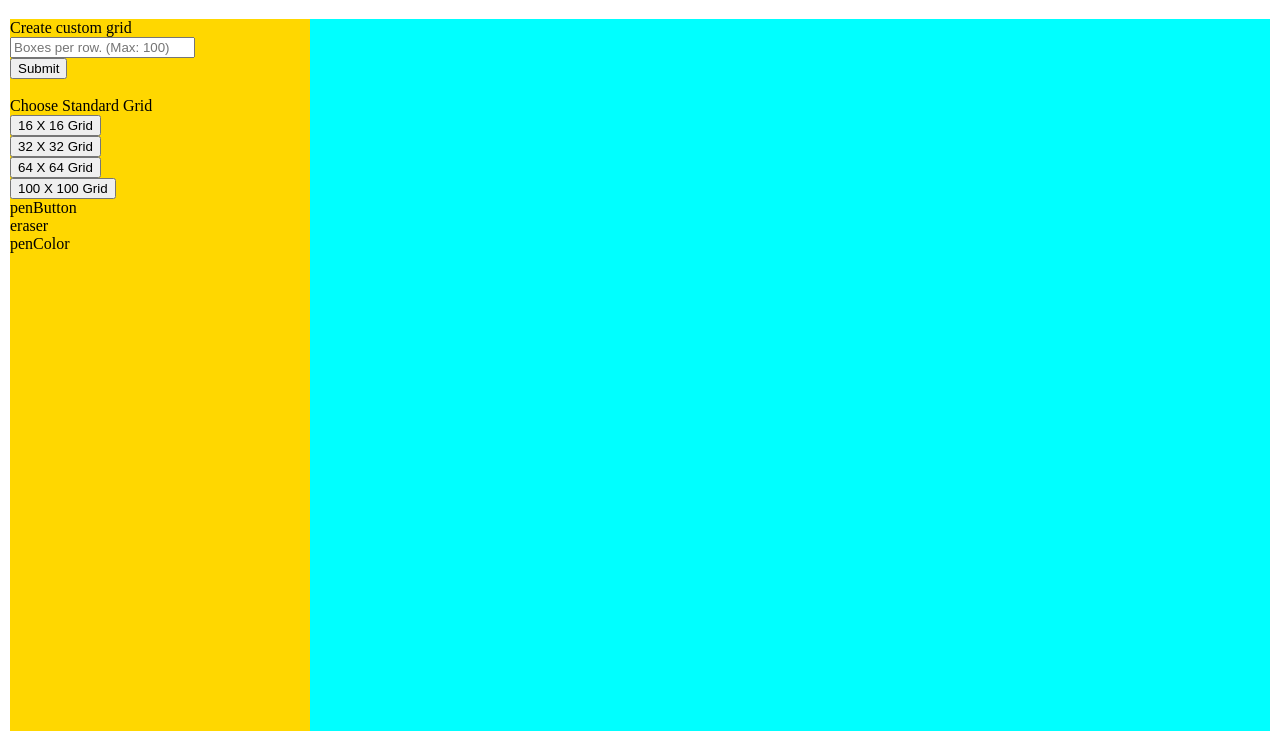
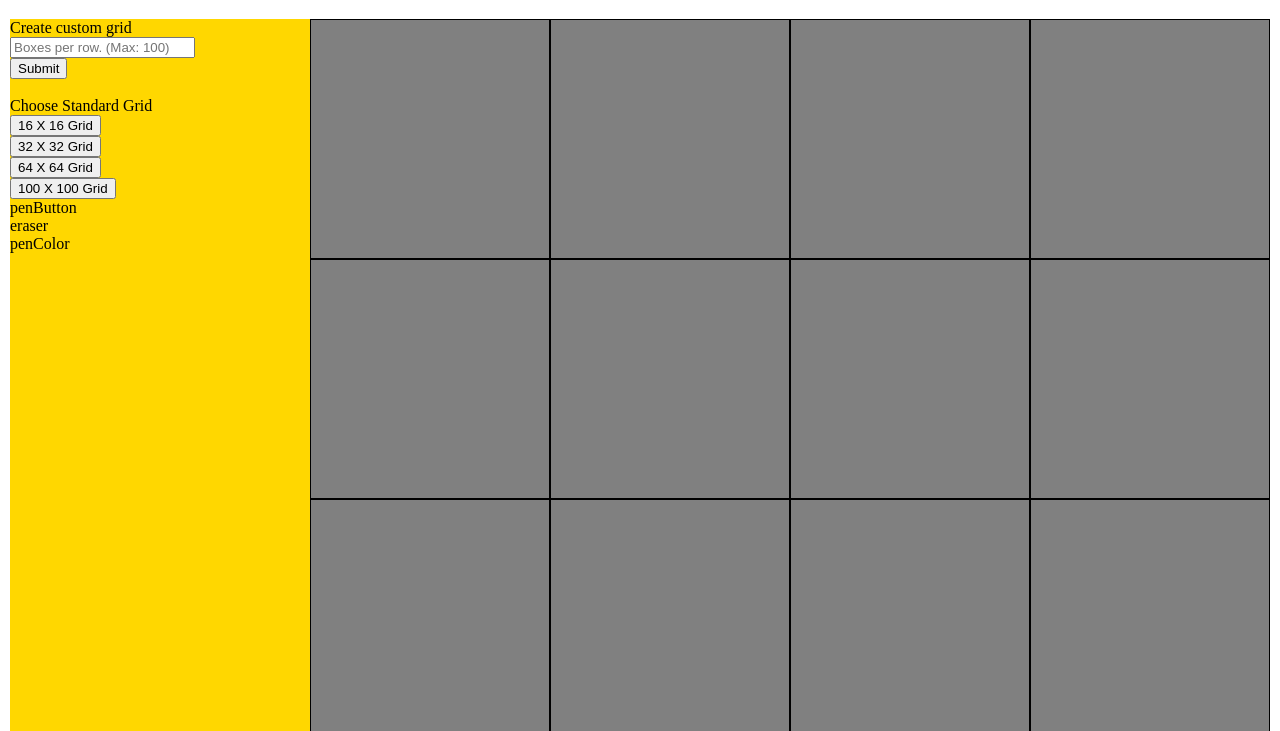
Before and after one commit to frosteer/project-etch-a-sketch, a plain HTML site: page index.html in a window 1280 px wide. Shown: the part 69-800 px from the top of the page. Drawn offline with Linux system fonts and the light colour scheme.

Commit message:
added defer

```diff
--- a/index.html
+++ b/index.html
@@ -6,7 +6,7 @@
   <meta name="viewport" content="width=device-width, initial-scale=1.0">
   <title>Picasso</title>
   <link rel="stylesheet" href="style.css">
-  <script scr="etch-a-sketch.js"></script>
+  <script src="etch-a-sketch.js" defer></script>
 </head>
 
 
```
